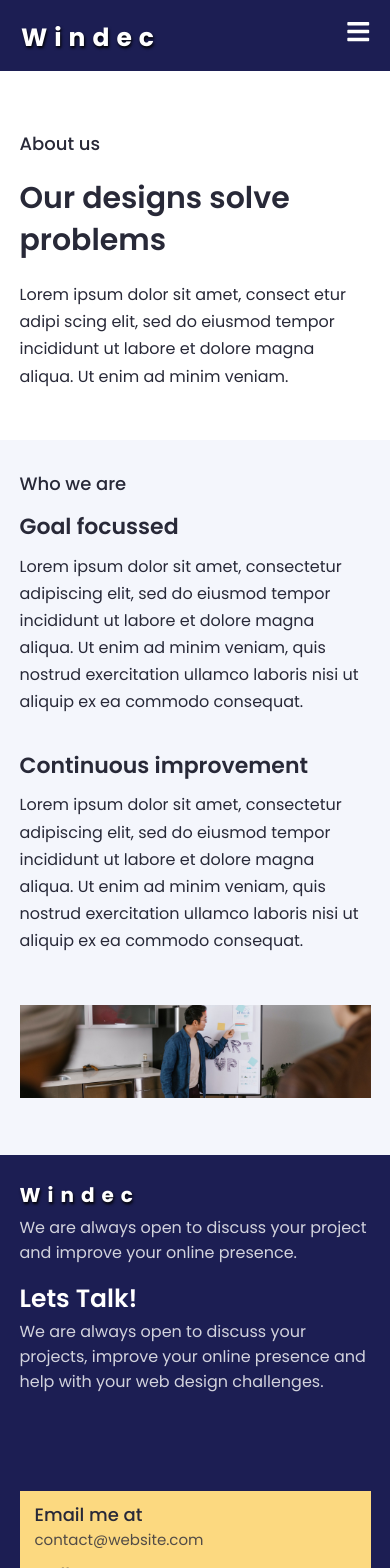
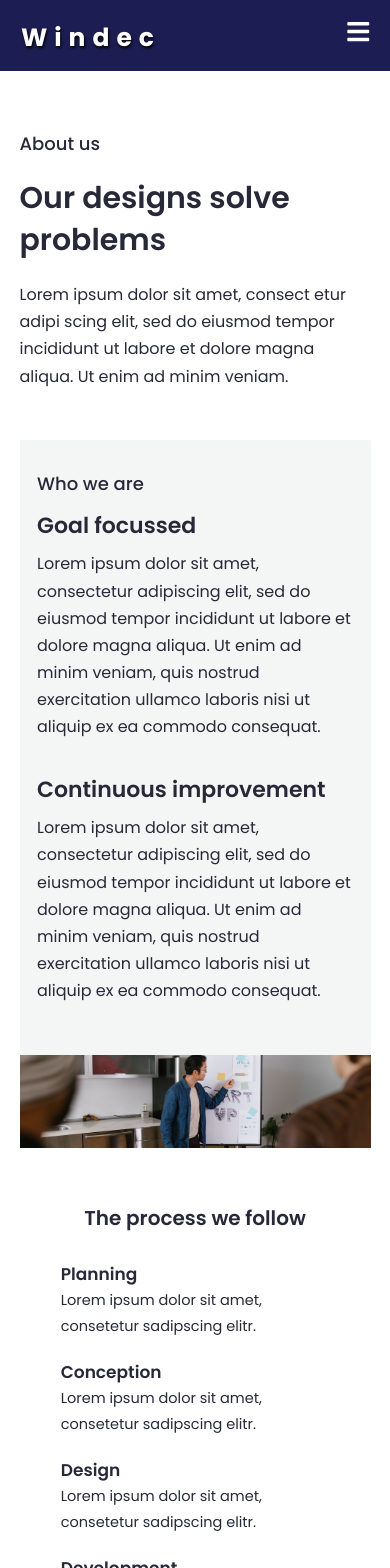
Before and after one commit to Meldy2503/Windec, a React (Create React App) app: page /about-us in a window 390 px wide. Shown: the top 1568 px of the page. Built offline with nearby package versions, Linux system fonts and the light colour scheme.

Commit message:
add media query

```diff
--- a/src/components/aboutUs/ourProcess/Data.js
+++ b/src/components/aboutUs/ourProcess/Data.js
@@ -3,28 +3,28 @@ import React from "react";
 const data = [
     {
         id: 1,
-        title: "Uses Client First",
-        text: "Euismod faucibus turpis eu gravida mi. Pellentesque et velit aliquam sed faucib turpis eu gravida mi. Pellentesque et velit aliquam sed mi."
+        title: "Planning",
+        text: "Lorem ipsum dolor sit amet, consetetur sadipscing elitr."
     },
 
     {
       id: 2,
-      title: "Two Free Revision Round",
-      text: "Euismod faucibus turpis eu gravida mi. Pellentesque et velit aliquam sed faucib turpis eu gravida mi. Pellentesque et velit aliquam sed mi."
+      title: "Conception",
+      text: "Lorem ipsum dolor sit amet, consetetur sadipscing elitr."
 
   },
 
   {
       id: 3,
-      title: "Template Customization",
-      text: "Euismod faucibus turpis eu gravida mi. Pellentesque et velit aliquam sed faucib turpis eu gravida mi. Pellentesque et velit aliquam sed mi."
+      title: "Design",
+      text: "Lorem ipsum dolor sit amet, consetetur sadipscing elitr."
 
   },
 
   {
       id: 4,
-      title: "24/7 Support",
-      text: "Euismod faucibus turpis eu gravida mi. Pellentesque et velit aliquam sed faucib turpis eu gravida mi. Pellentesque et velit aliquam sed mi."
+      title: "Development",
+      text: "Lorem ipsum dolor sit amet, consetetur sadipscing elitr."
 
   }
 
--- a/src/components/aboutUs/ourProcess/Styled.js
+++ b/src/components/aboutUs/ourProcess/Styled.js
@@ -6,31 +6,22 @@ export const Title = styled.div`
    max-width: 120rem;
    width: 90%;
    margin: 0 auto;
-   padding: 10rem 0 3rem 0;
-
-   @media screen and (max-width: ${({theme}) => theme.mediaQuery.mobile}) {
-      padding: 5rem 0 2rem 0;
-      }
-
 
    h2 {
       font-size: 3.3rem;
       font-weight: 600;
-      width: 50%;
+      width: 80%;
       margin: 0 auto;
       line-height: 1.3;
-      padding: 1.3rem 0;
 
       @media screen and (max-width: ${({theme}) => theme.mediaQuery.tablet}) {
-         width: 60%;
-         font-size: 3rem;
+         font-size: 2.5rem;
       }
 
       @media screen and (max-width: ${({theme}) => theme.mediaQuery.mobile}) {
          font-size: 2rem;
-         width: 80%;
-      }
-   }
+         padding-bottom: 3rem;
+   }}
 `;
 
 export const Container = styled.div`
@@ -46,45 +37,59 @@ export const Container = styled.div`
 
      @media screen and (max-width: ${({theme}) => theme.mediaQuery.mobile}) {
       row-gap: 2rem;
+      padding-bottom: 6rem;
       }
 `;
 
 export const Contents = styled.div`
      width: 23%;
-     background-color: #fff;
-     box-shadow: .1rem .2rem .3rem #eee;
 
      @media screen and (max-width: ${({theme}) => theme.mediaQuery.tablet}) {
          width: 48.5%;
       }
 
-      /* @media screen and (max-width: ${({theme}) => theme.mediaQuery.mobile}) {
+      @media screen and (max-width: ${({theme}) => theme.mediaQuery.mobile}) {
          width: 90%;
          margin: 0 auto;
-      }  */
+      }
+
 
      div {
-        width: 80%;
+        width: 75%;
         margin: 0 auto;
-        padding: 6rem 0 5rem 0;
+        padding-top: 3rem;
 
         @media screen and (max-width: ${({theme}) => theme.mediaQuery.mobile}) {
-         width: 75%;
+            width: 85%;
+            padding-top: 0;
         }
+
+
+        img {
+            position: absolute;
+
+            @media screen and (max-width: ${({theme}) => theme.mediaQuery.mobile}) {
+                display: none;
+      }}
+
 
         h6 {
             font-size: 2.2rem;
-      margin: 1rem 0;
+            padding: 3.5rem 0 1rem 0;
+            margin-top: 1.3rem;
             font-weight: 600;
+            border-top: 2px dashed #b3b3ff;
+
 
             @media screen and (max-width: ${({theme}) => theme.mediaQuery.mobile}) {
                 font-size: 1.7rem;
-      }
-   }
+                border-top: none;
+                padding: 0;
+                margin-top: 0;
+      }}
 
    p {
       line-height: 1.8;
       font-size: 1.45rem;
-     }
-   }
+     }}
 `;
--- a/src/components/aboutUs/ourProcess/index.js
+++ b/src/components/aboutUs/ourProcess/index.js
@@ -2,12 +2,13 @@ import React from 'react';
 import { MainContainer } from "../../reusableComponents/ContainerStyled";
 import { Title, Container, Contents } from "./Styled";
 import data from "./Data"
+import circle from "../../images/Circle.svg"
 
-function Features() {
+function OurProcess() {
   return (
-        <MainContainer>
+        <MainContainer bgco="#fff">
               <Title>
-                  <h2>Design that solves problems, one product at a time</h2>
+                  <h2>The process we follow</h2>
               </Title>
 
              <Container>
@@ -15,6 +16,7 @@ function Features() {
                          return (
                     <Contents>
                         <div key={items.id}>
+                            <img src={circle} alt="circle" />
                             <h6>{items.title}</h6>
                             <p>{items.text}</p>
                         </div>
@@ -26,4 +28,4 @@ function Features() {
   );
 }
 
-export default Features;
+export default OurProcess;
--- a/src/components/aboutUs/whoWeAre/Styled.js
+++ b/src/components/aboutUs/whoWeAre/Styled.js
@@ -4,7 +4,7 @@ import styled from "styled-components";
 export const LeftContent = styled.div`
   display: flex;
   flex-direction: column;
-  width: 47%;
+  width: 45%;
   margin-top: 3rem;
 
   @media screen and (max-width: ${({theme}) => theme.mediaQuery.mobile}) {
@@ -16,12 +16,9 @@ export const LeftContent = styled.div`
 export const Texts = styled.div`
      display: flex;
      flex-direction: column;
-     width: 100%;
+     width: 90%;
      font-weight: 500;
-
-     @media screen and (max-width: ${({theme}) => theme.mediaQuery.mobile}) {
-     width: 100%;
-  }
+     margin: 0 auto;
 
 
   h6 {
@@ -36,13 +33,13 @@ export const Texts = styled.div`
 
 
   h1 {
-      font-size: 3.3rem;
-      line-height: 1.4;
+      font-size: 3rem;
+      line-height: 1.3;
       font-weight: 600;
       margin-top: -1rem;
 
      @media screen and (max-width: ${({theme}) => theme.mediaQuery.tablet}) {
-      font-size: 2.8rem;
+      font-size: 2.5rem;
   }
 
       @media screen and (max-width: ${({theme}) => theme.mediaQuery.mobile}) {
@@ -51,7 +48,7 @@ export const Texts = styled.div`
   }}
 
   p {
-     width: 90%;
+     width: 100%;
      font-weight: 400;
      line-height: 1.7;
      margin-top: 1rem;
@@ -65,7 +62,7 @@ export const Texts = styled.div`
 export const RightContent = styled.div`
   display: flex;
   flex-direction: column;
-  width: 47%;
+  width: 50%;
   margin-top: 2.5rem;
 
   @media screen and (max-width: ${({theme}) => theme.mediaQuery.mobile}) {
--- a/src/components/aboutUs/whoWeAre/index.js
+++ b/src/components/aboutUs/whoWeAre/index.js
@@ -7,8 +7,11 @@ import img11 from "../../images/img11.svg";
 
 function WhoWeAre() {
   return (
-  <MainContainer>
-      <ContentContainer pb="5rem">
+  <MainContainer bgco="#FFF">
+      <ContentContainer
+         pb="5rem"
+         bgcon="#F4F5F5"
+         >
           <LeftContent>
               <Texts>
               <h6>
--- a/src/components/reusableComponents/ContainerStyled.js
+++ b/src/components/reusableComponents/ContainerStyled.js
@@ -17,6 +17,8 @@ export const ContentContainer = styled.div`
    padding-top: ${({pt}) => pt || "10rem"};
    padding-bottom: ${({pb}) => pb || "10rem"};
    position: ${({position}) => position || "none"};
+   background-color: ${({bgcon}) => bgcon || "transparent"};
+
 
 
    @media screen and (max-width: ${({theme}) => theme.mediaQuery.mobile}) {
--- a/src/pages/AboutUs.js
+++ b/src/pages/AboutUs.js
@@ -1,5 +1,6 @@
 import React from "react";
 import Intro from "../components/aboutUs/Intro/index";
+import OurProcess from "../components/aboutUs/ourProcess/index";
 import WhoWeAre from "../components/aboutUs/whoWeAre/index";
 
 const AboutUs = () => {
@@ -7,6 +8,7 @@ const AboutUs = () => {
        <div>
            <Intro />
            <WhoWeAre />
+           <OurProcess />
        </div>
    )
 }
```
Also changed, not shown: src/components/images/Circle.svg (added). Lines whose indentation alone changed are shown as unchanged.
